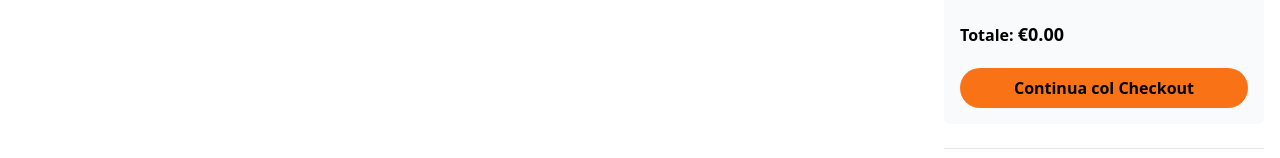
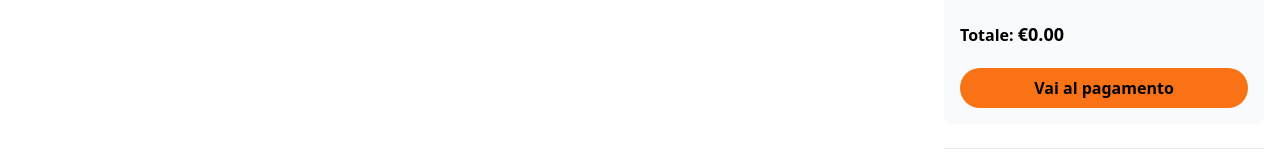
Before and after one commit to rubencommisso/mia_tech_progetto_finale, a React (Vite) app: page /cart in a window 1280 px wide. Shown: the part 244-402 px from the top of the page. Built offline with nearby package versions, Linux system fonts and the light colour scheme.

Commit message:
add vai al pagamento

```diff
--- a/src/pages/Cart.jsx
+++ b/src/pages/Cart.jsx
@@ -195,7 +195,7 @@ const Cart = () => {
 
           <div className="flex justify-center">
             <button className="bg-orange-500 hover:bg-orange-400 text-black font-semibold rounded-3xl px-4 py-2 w-full">
-              Continua col Checkout
+              Vai al pagamento
             </button>
           </div>
         </div>
```
